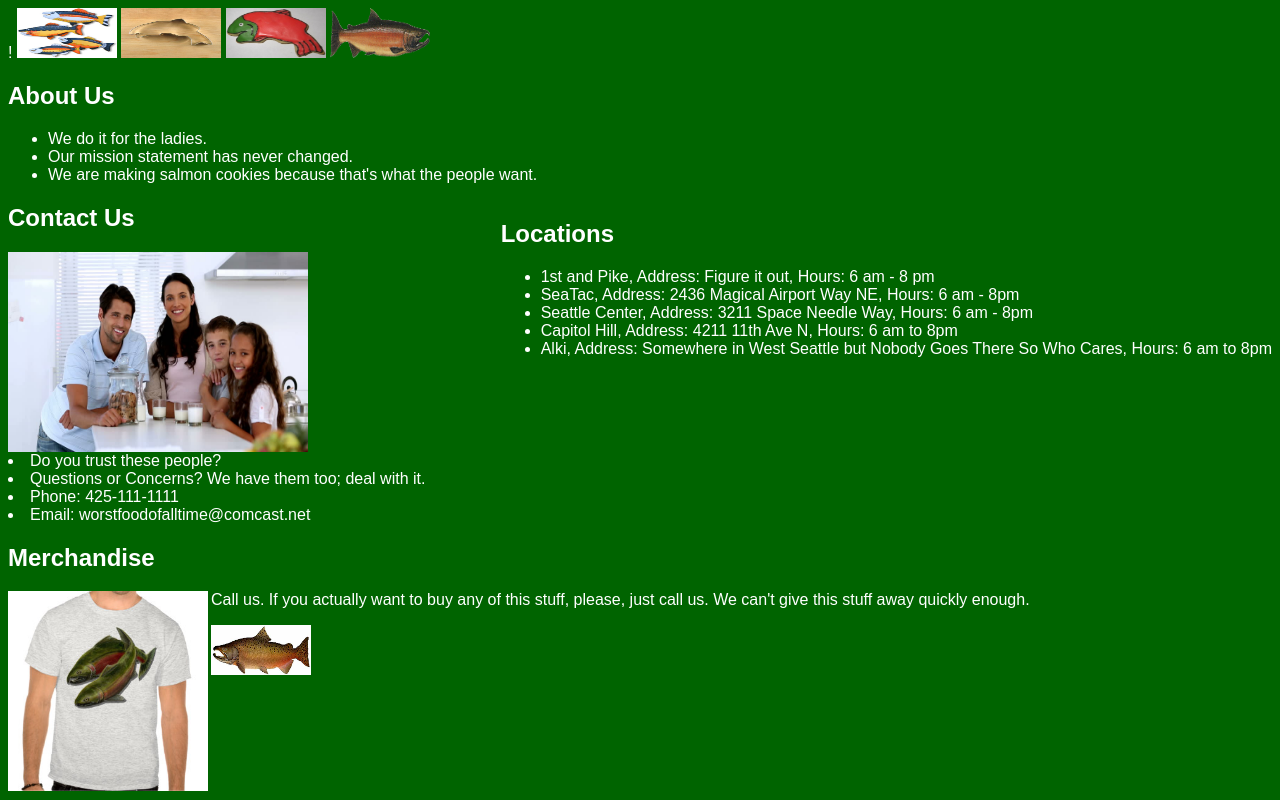
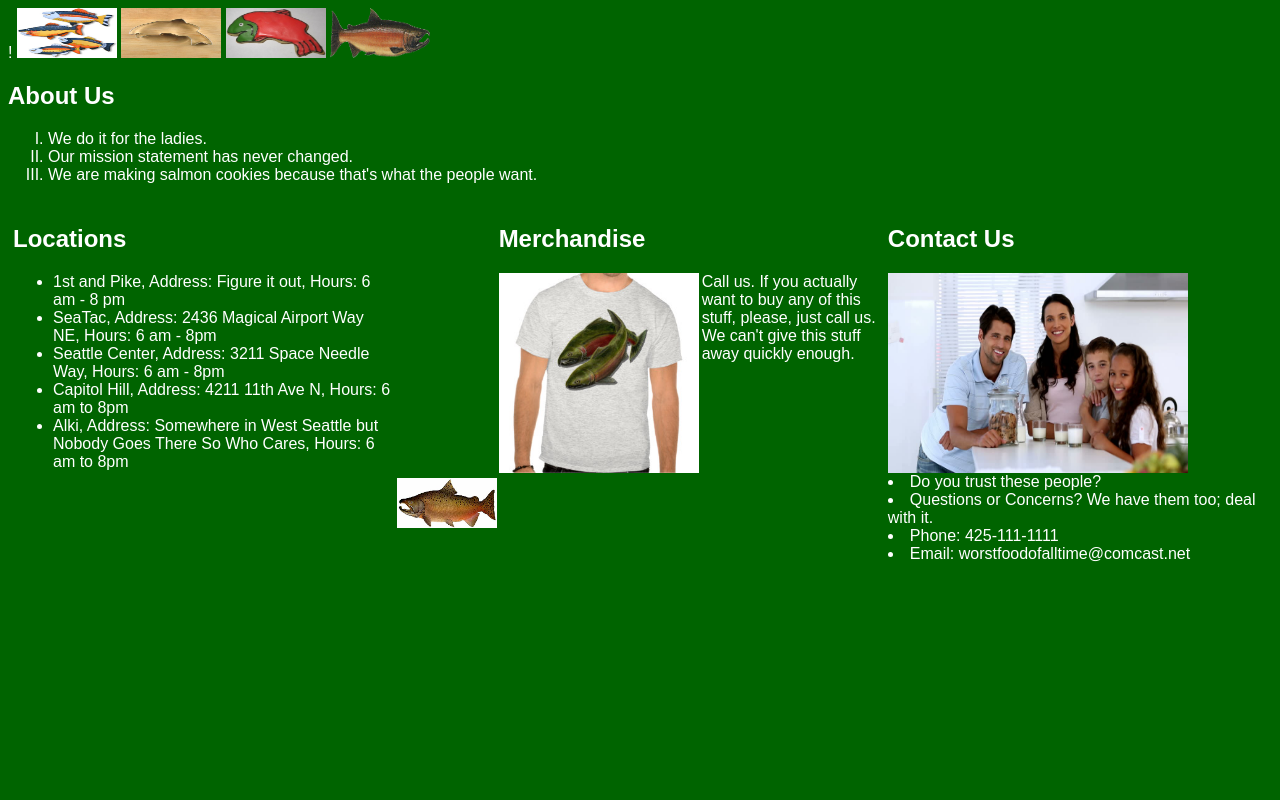
Before and after one commit to AdrianV01/SalmonCookies, a plain HTML site: page index.html in a window 1280 px wide. Drawn offline with Linux system fonts and the light colour scheme.

Commit message:
Added ghpages

```diff
--- a/index.html
+++ b/index.html
@@ -15,7 +15,8 @@
 <li>  We are making salmon cookies because that's what the people want. </li>
 
 </div>
-<div id = part1>
+<div id= container>
+<div id = leftPortion>
 <h2> Locations </h2>
 <ul>
   <li> 1st and Pike, Address: Figure it out, Hours: 6 am - 8 pm </li>
@@ -25,7 +26,7 @@
   <li> Alki, Address: Somewhere in West Seattle but Nobody Goes There So Who Cares, Hours: 6 am to 8pm </li>
 </ul>
 </div>
-<div id = part2>
+<div id = centerPortion>
 <h2> Contact Us </h2>
 <img src = "family.jpg" alt = "This is who we are. This is what we do." width= 300 height = 200 align= middle
 <ul>
@@ -36,7 +37,7 @@
   <li>Email: worstfoodofalltime@comcast.net</li>
 </ul>
 </div>
-<div id= part3>
+<div id= rightPortion>
   <h2> Merchandise </h2>
   <img src = "shirt.jpg" alt = "Why would you ever want to buy this" width = 200 height = 200 align= left>
   <p> Call us. If you actually want to buy any of this stuff, please, just call us.
@@ -44,6 +45,8 @@
 </div>
 <img src= "chinook.jpg" alt = "Fish." width= 100 height= 50
 </body>
+</div>
+
 
 
 
--- a/style.css
+++ b/style.css
@@ -2,7 +2,7 @@
 #about {}
 body {
   background-color: darkgreen;}
-  #part1{float: right;}
-  #part2
-  #part3
-  #yeah {list-style: lower-greek;}
+  #leftPortion{width: 30%; margin: 5px; float: left;  }
+  #centerPortion{width: 30%; margin: 5px; float: right;}
+  #rightPortion{width: 30%; margin: 5px; float: right;}
+  #yeah {list-style: upper-roman;}
```
